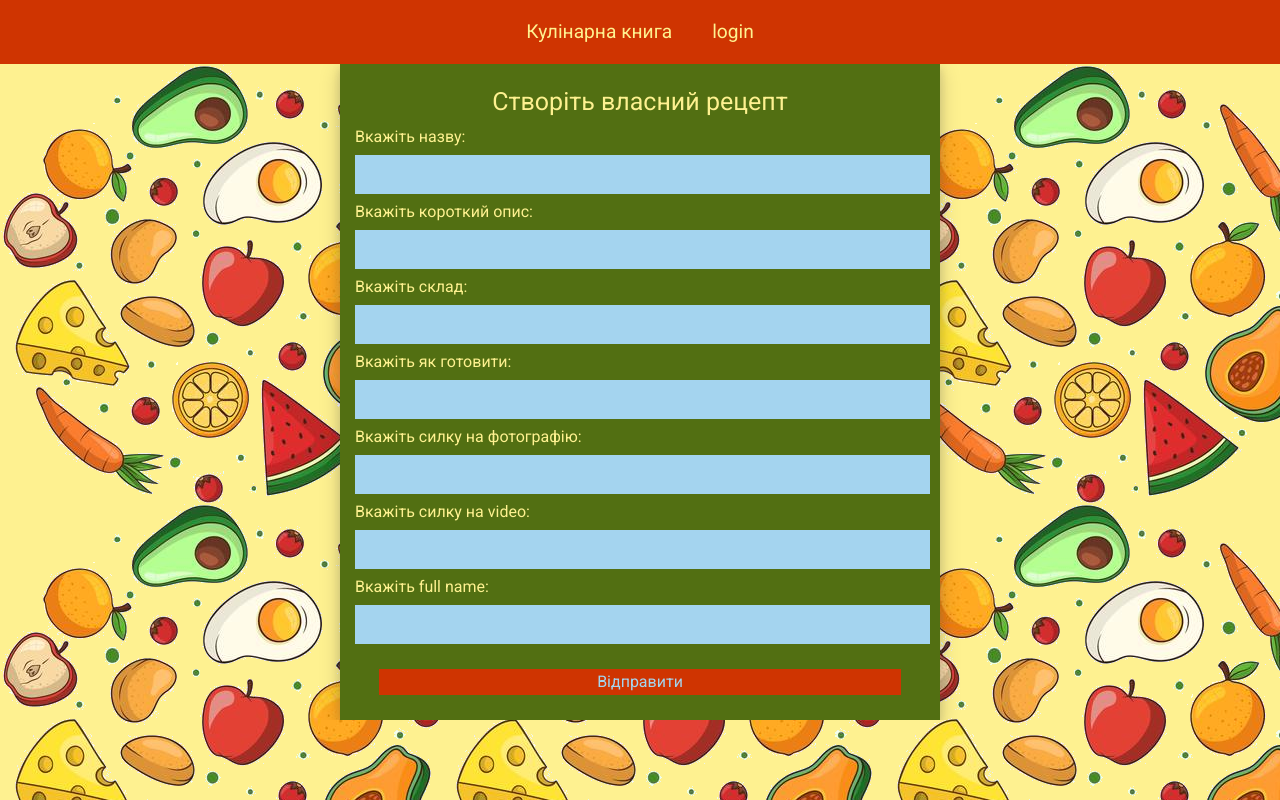
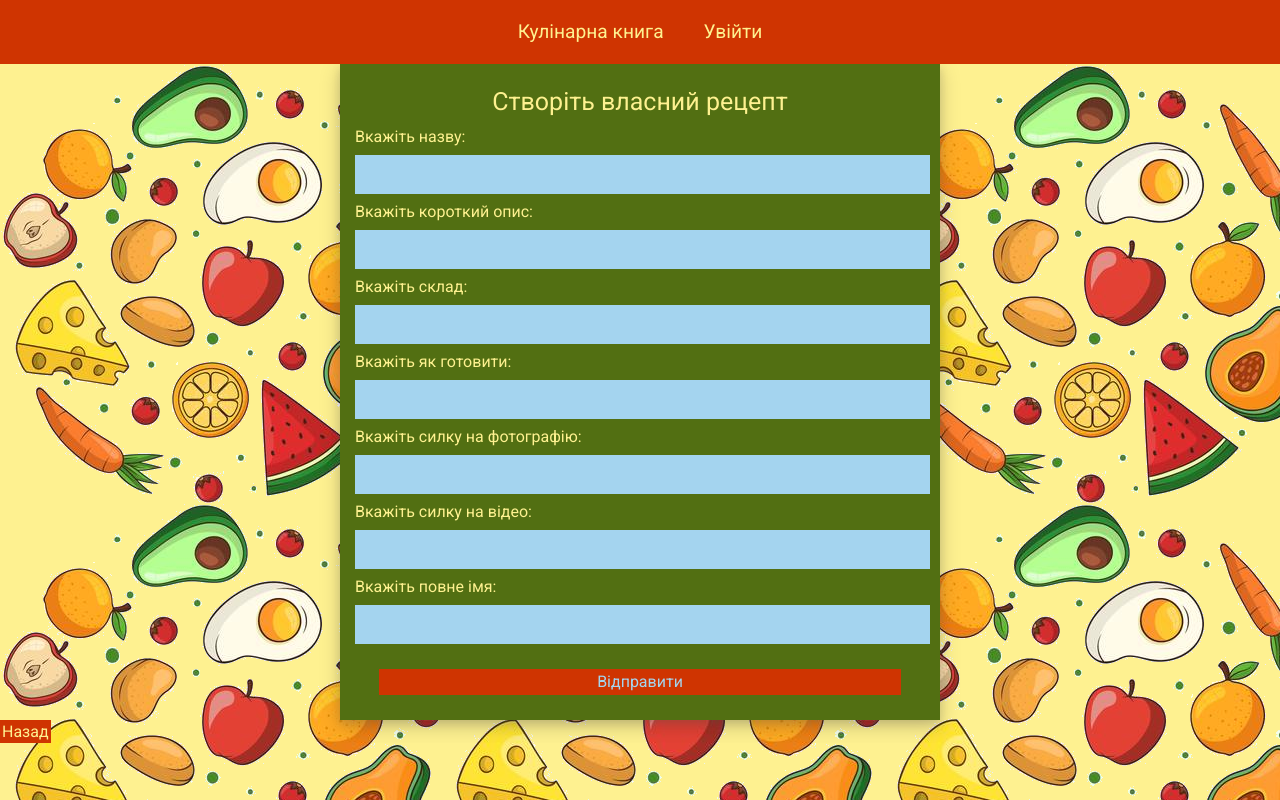
Before and after one commit to AmbeMO/diploma, an Angular app in the folder client/: page /login/cabinet in a window 1280 px wide. Built offline with nearby package versions, Linux system fonts and the light colour scheme.

Commit message:
add back btn and reefactor get req

```diff
--- a/client/src/app/cabinet/cabinet.component.html
+++ b/client/src/app/cabinet/cabinet.component.html
@@ -1,5 +1,5 @@
 <div class="cabinet__row">
-<form [formGroup]="form" (ngSubmit)="submit()">
+<form [formGroup]="form" (ngSubmit)="submit()" class="send__recipe">
     <h1>Створіть власний рецепт</h1>
 
 
@@ -82,7 +82,7 @@
     <div [ngClass]="{invalid: form.get('video_link').touched && form.get('video_link').invalid}"
          class="form-control">
 
-        <label for="video_link">Вкажіть силку на video:</label>
+        <label for="video_link">Вкажіть силку на відео:</label>
         <input id="video_link" type="text" formControlName="video_link">
 
     </div>
@@ -90,14 +90,14 @@
     <div [ngClass]="{invalid: form.get('author_full_name').touched && form.get('author_full_name').invalid}"
          class="form-control">
 
-        <label for="author_full_name">Вкажіть full name:</label>
+        <label for="author_full_name">Вкажіть повне імя:</label>
         <input id="author_full_name" type="text" formControlName="author_full_name">
 
         <div
                 *ngIf="form.get('author_full_name').touched && form.get('author_full_name').invalid"
                 class="validation">
             <small *ngIf="form.get('author_full_name').errors.required">
-                Введіть поле фотографії
+                Введіть поле імя та фамілії
             </small>
         </div>
     </div>
@@ -107,4 +107,5 @@
 
 
 </form>
+    <button routerLink="/" class="btn">Назад</button>
 </div>
--- a/client/src/app/cabinet/cabinet.component.scss
+++ b/client/src/app/cabinet/cabinet.component.scss
@@ -1,4 +1,4 @@
-form{
+.send__recipe{
   margin: 0 auto;
   padding: 10px;
   display: flex;
--- a/client/src/app/shared/components/main-layout/main-layout.component.html
+++ b/client/src/app/shared/components/main-layout/main-layout.component.html
@@ -6,7 +6,7 @@
           <ul>
             <li>Кулінарна книга</li>
             <li>
-                <a [routerLink]="['/', 'login']">login</a>
+                <a [routerLink]="['/', 'login']">Увійти</a>
             </li>
           </ul>
         </nav>
--- a/client/src/app/shared/components/recipe/recipe.component.ts
+++ b/client/src/app/shared/components/recipe/recipe.component.ts
@@ -1,4 +1,4 @@
-import {Component, Input, OnInit} from '@angular/core';
+import {Component, Input, OnDestroy, OnInit} from '@angular/core';
 import {Recipe} from '../../interfaces';
 import {Subscription} from 'rxjs';
 import {HttpClient} from '@angular/common/http';
@@ -10,25 +10,39 @@ import {RecipeService} from '../../recipe.service';
   templateUrl: './recipe.component.html',
   styleUrls: ['./recipe.component.scss']
 })
-export class RecipeComponent implements OnInit {
+export class RecipeComponent implements OnInit , OnDestroy {
 
   recipes: Recipe[] = [];
+  pSub: Subscription
 
   searchStr = '';
 
 
-  constructor( private http: HttpClient) { }
+  // constructor( private http: HttpClient) { }
 
-  ngOnInit() {
-    this.http.get<Recipe[]>(`http://localhost:8080/recipe`)
-        .subscribe(recipes => {
-          console.log(' 1 response', recipes)
-          this.recipes = recipes
-        })
+  // ngOnInit() {
+  //   this.http.get<Recipe[]>(`http://localhost:8080/recipe`)
+  //       .subscribe(recipes => {
+  //         console.log(' 1 response', recipes)
+  //         this.recipes = recipes
+  //       })
+  //
+  // }
 
-  }
+constructor(private recipeService: RecipeService) {
+}
 
+    ngOnInit() {
+    this.pSub = this.recipeService.getAll().subscribe(recipes => {
+        this.recipes = recipes
+    })
+}
 
+ngOnDestroy() {
+    if (this.pSub) {
+        this.pSub.unsubscribe()
+    }
+}
 
     // @Input() recipe: Recipe
 
--- a/client/src/app/user-create/user-create.component.html
+++ b/client/src/app/user-create/user-create.component.html
@@ -1,3 +1,4 @@
 <p>user-create works!</p>
 
-<button [routerLink]="['/login', 'cabinet']">Cabinet</button>
+<button [routerLink]="['/login', 'cabinet']">Ввійти в кабінет</button>
+<button routerLink="/" class="btn">Назад</button>
```
